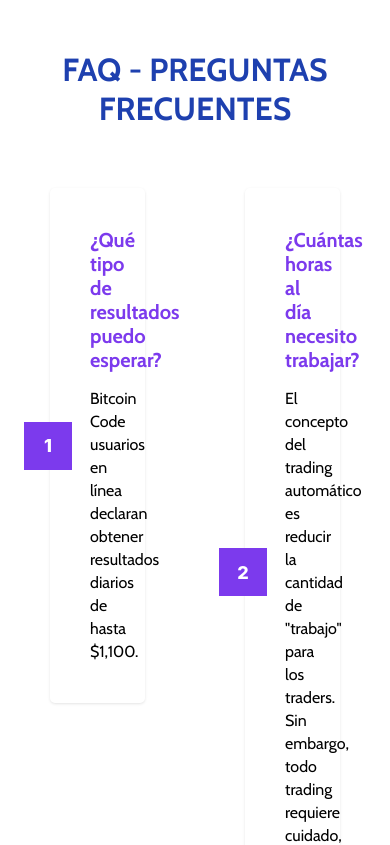
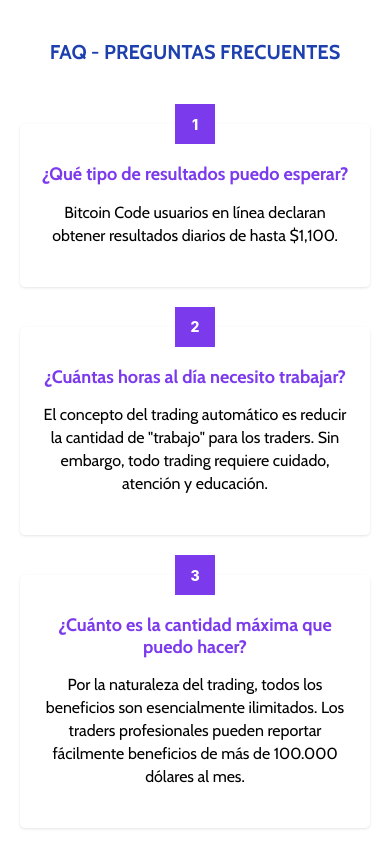
Before and after one commit to queenMedia/bitcoincode, a React (Create React App) app: page / in a window 390 px wide. Shown: the top 845 px of the page. Built offline with nearby package versions, Linux system fonts and the light colour scheme.

Commit message:
FEAT: responsive styles for faqs section

```diff
--- a/public/index.html
+++ b/public/index.html
@@ -19,12 +19,17 @@
       Notice the use of %PUBLIC_URL% in the tags above.
       It will be replaced with the URL of the `public` folder during the build.
       Only files inside the `public` folder can be referenced from the HTML.
-
       Unlike "/favicon.ico" or "favicon.ico", "%PUBLIC_URL%/favicon.ico" will
       work correctly both with client-side routing and a non-root public URL.
       Learn how to configure a non-root public URL by running `npm run build`.
     -->
+
+    <link rel="preconnect" href="https://fonts.googleapis.com">
+    <link rel="preconnect" href="https://fonts.gstatic.com" crossorigin>
+    <link href="https://fonts.googleapis.com/css2?family=Cabin:ital,wght@0,400;0,500;0,600;0,700;1,400;1,500;1,600;1,700&display=swap" rel="stylesheet">
+
     <title>React App</title>
+
   </head>
   <body>
     <noscript>You need to enable JavaScript to run this app.</noscript>
@@ -32,16 +37,11 @@
     <!--
       This HTML file is a template.
       If you open it directly in the browser, you will see an empty page.
-
       You can add webfonts, meta tags, or analytics to this file.
       The build step will place the bundled scripts into the <body> tag.
-
       To begin the development, run `npm start` or `yarn start`.
       To create a production bundle, use `npm run build` or `yarn build`.
     -->
-    <link rel="preconnect" href="https://fonts.googleapis.com">
-    <link rel="preconnect" href="https://fonts.gstatic.com" crossorigin>
-    <link href="https://fonts.googleapis.com/css2?family=Cabin:ital,wght@0,400;0,500;0,600;0,700;1,400;1,500;1,600;1,700&display=swap" rel="stylesheet">
 
   </body>
 </html>
--- a/src/components/faqElement/faqElement.jsx
+++ b/src/components/faqElement/faqElement.jsx
@@ -1,4 +1,5 @@
-import "./faqElement.css";
+import "./faqelement.responsive.css";
+import "./faqelement.css";
 
 export const FaqElement = ({currentFaq}) => {
 
--- /dev/null
+++ b/src/components/faqElement/faqelement.responsive.css
@@ -0,0 +1,37 @@
+@media screen and (max-width: 768px) {
+    .faq-element {
+        height: auto !important;
+        max-width: 100% !important;
+        padding: 20px !important;
+        position: relative !important;
+        width: 100% !important;
+    }
+    .faq-element .faq-content {
+        text-align: center !important;
+    }
+    .faq-element .faq-content:before {
+        font-size: 14px !important;
+        height: 40px !important;
+        left: 50% !important;
+        top: -20px !important;
+        -webkit-transform: translateX(-50%) !important;
+        transform: translateX(-50%) !important;
+        width: 40px !important;
+    }
+    .faq-element .faq-content h3 {
+        font-size: 18px !important;
+        font-weight: 800 !important;
+        line-height: 1.2 !important;
+        margin-bottom: 15px !important;
+    }
+    .faq-element .faq-content p {
+        font-size: 16px !important;
+        font-weight: 400 !important;
+        line-height: 23px !important;
+    }
+}
+@media screen and (max-width: 635px) {
+    .faq-element .faq-content {
+        padding: 40px 20px !important;
+    }
+}
--- a/src/sections/faq/faqs.jsx
+++ b/src/sections/faq/faqs.jsx
@@ -1,7 +1,8 @@
+import "./faqs.responsive.css";
 import "./faqs.css";
 
 import { faqs } from "../../../src/assets/utils/faqs"
-import { FaqElement } from "../../components/faqElement/faqElement";
+import { FaqElement } from "../../components/faqelement/faqelement";
 
 export const Faqs = () => {
 
--- /dev/null
+++ b/src/sections/faq/faqs.responsive.css
@@ -0,0 +1,32 @@
+@media screen and (max-width: 1440px) {
+    .faqs-section .faqs-container {
+        max-width: 1200px !important;
+    }
+}
+@media screen and (max-width: 1200px) {
+    .faqs-section .faqs-container {
+        max-width: 960px !important;
+    }
+}
+@media screen and (max-width: 990px) {
+    .faqs-section .faqs-container {
+        max-width: 800px !important;
+    }
+    .faqs-section .faqs-container h2 {
+        font-size: 28px !important;
+    }
+}
+@media screen and (max-width: 768px) {
+    .faqs-section {
+        padding: 40px 0 20px !important;
+    }
+    .faqs-section .faqs-container {
+        max-width: 540px !important;
+    }
+    .faqs-section .faqs-container h2 {
+        font-size: 20px !important;
+    }
+    .faqs-section .faqs-container .faqs-elements {
+        flex-direction: column !important;
+    }
+}
```
